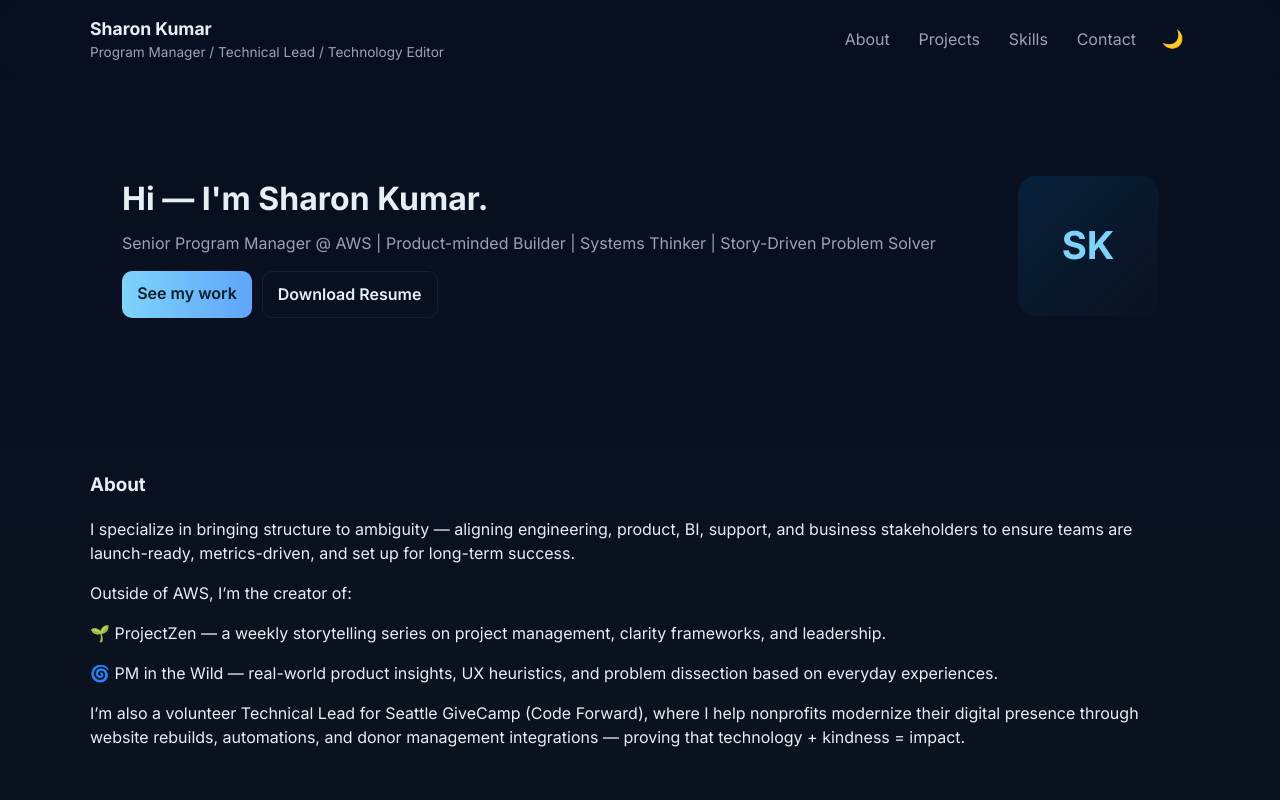
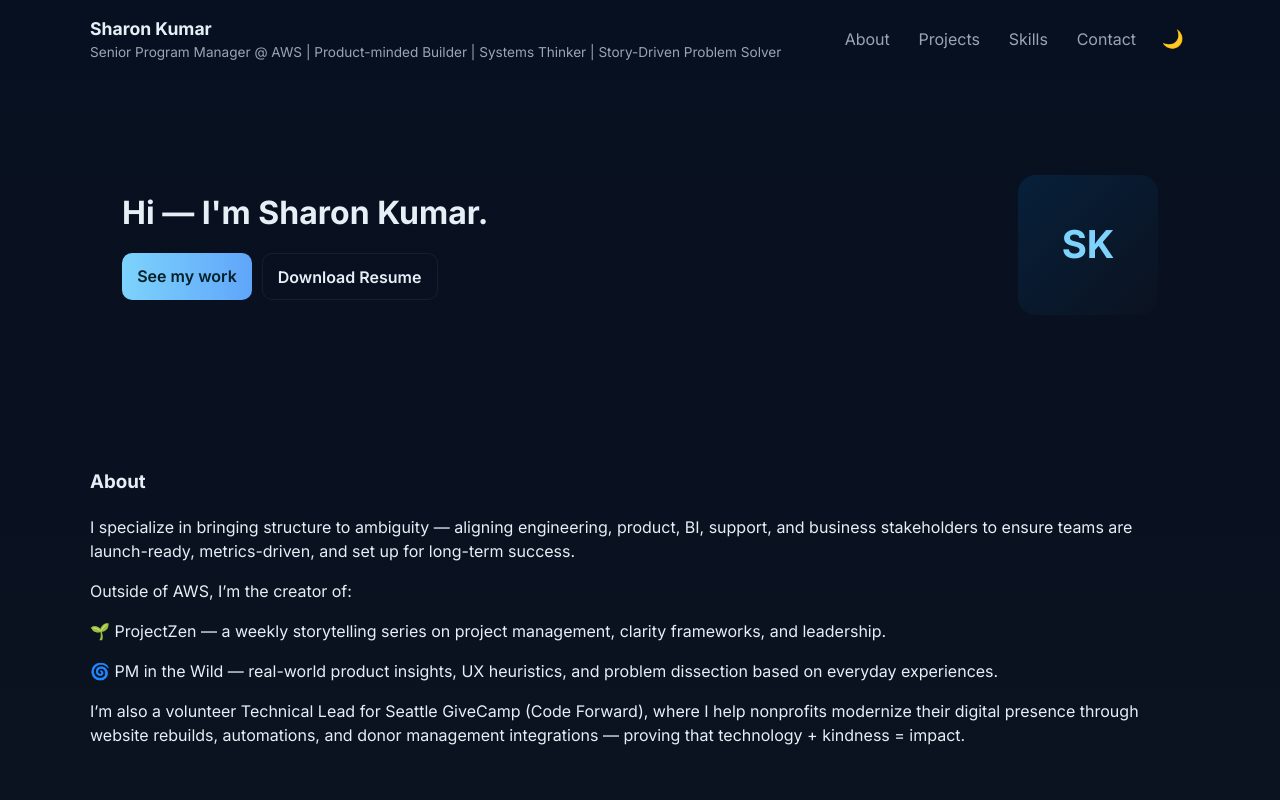
Before and after one commit to sharonkumar-us/portfolio, a plain HTML site: page index.html in a window 1280 px wide. Shown: the top 800 px of the page. Drawn offline with Linux system fonts and the light colour scheme.

Commit message:
Update index.html

```diff
--- a/index.html
+++ b/index.html
@@ -13,7 +13,7 @@
     <div class="container header-inner">
       <div class="brand">
         <h1><a href="#hero">Sharon Kumar</a></h1>
-        <p class="tag">Program Manager / Technical Lead / Technology Editor</p>
+        <p class="tag">Senior Program Manager @ AWS | Product-minded Builder | Systems Thinker | Story-Driven Problem Solver</p>
       </div>
       <nav class="nav">
         <a href="#about">About</a>
@@ -30,7 +30,7 @@
       <div class="container hero-inner">
         <div class="hero-text">
           <h2>Hi — I'm Sharon Kumar.</h2>
-          <p class="lead">Senior Program Manager @ AWS | Product-minded Builder | Systems Thinker | Story-Driven Problem Solver</p>
+          <p class="lead"></p>
           <div class="hero-cta">
             <a class="btn" href="#projects">See my work</a>
             <a class="btn ghost" href="assets/Sharon-Kumar-Resume.pdf" download>Download Resume</a>
```
